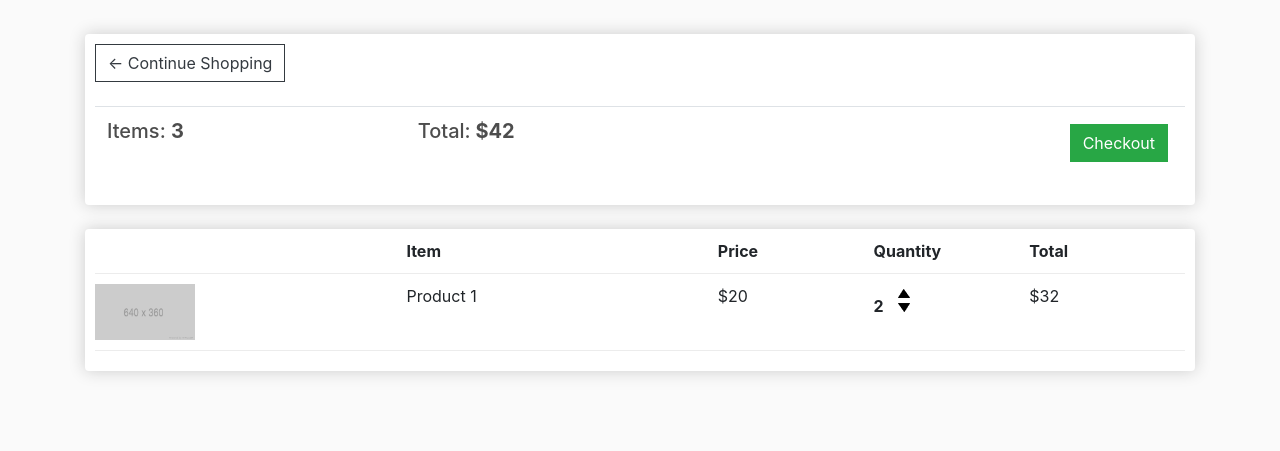
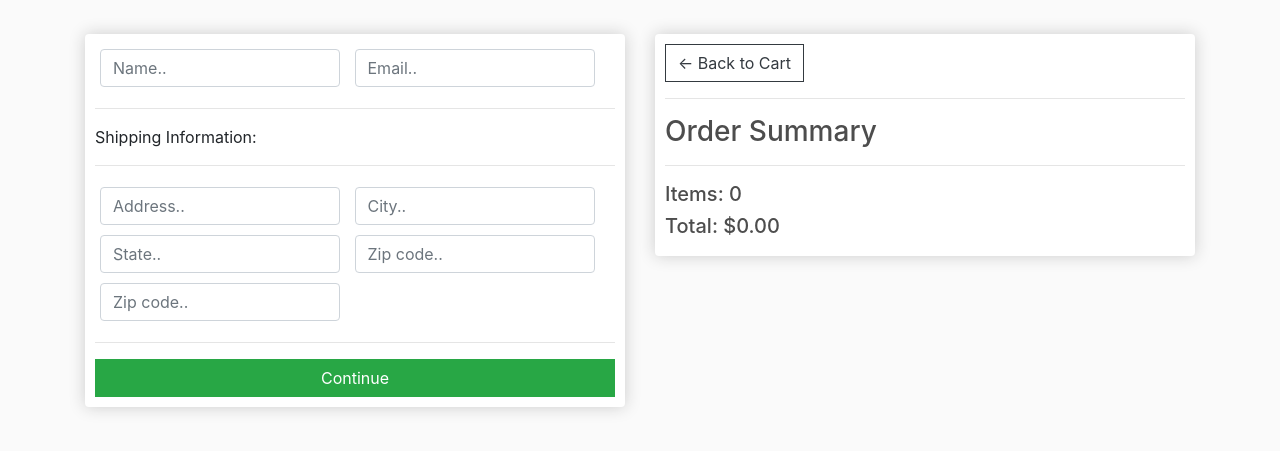
Before and after one commit to jsilvajr1/online_store, a Django app: page /cart/ in a window 1280 px wide. Shown: the part 57-508 px from the top of the page. Run offline with Django 3.2, Linux system fonts and the light colour scheme; lists and menus that the app fills with data are empty; some libraries are stand-ins or nearby versions.

Commit message:
fixed non rendering images in store.html

```diff
--- a/store/templates/store/cart.html
+++ b/store/templates/store/cart.html
@@ -1,51 +1,68 @@
 {% extends 'store/main.html' %}
 {% load static %}
 {% block content %}
-	<div class="row">
-		<div class="col-lg-12">
-			<div class="box-element">
+     <div class="row">
+		<div class="col-lg-6">
+			<div class="box-element" id="form-wrapper">
+				<form id="form">
+					<div id="user-info">
+						<div class="form-field">
+							<input required class="form-control" type="text" name="name" placeholder="Name..">
+						</div>
+						<div class="form-field">
+							<input required class="form-control" type="email" name="email" placeholder="Email..">
+						</div>
+					</div>
 
-				<a  class="btn btn-outline-dark" href="{% url 'store' %}">&#x2190; Continue Shopping</a>
+					<div id="shipping-info">
+						<hr>
+						<p>Shipping Information:</p>
+						<hr>
+						<div class="form-field">
+							<input class="form-control" type="text" name="address" placeholder="Address..">
+						</div>
+						<div class="form-field">
+							<input class="form-control" type="text" name="city" placeholder="City..">
+						</div>
+						<div class="form-field">
+							<input class="form-control" type="text" name="state" placeholder="State..">
+						</div>
+						<div class="form-field">
+							<input class="form-control" type="text" name="zipcode" placeholder="Zip code..">
+						</div>
+						<div class="form-field">
+							<input class="form-control" type="text" name="country" placeholder="Zip code..">
+						</div>
+					</div>
 
-				<br>
-				<br>
-				<table class="table">
-					<tr>
-						<th><h5>Items: <strong>3</strong></h5></th>
-						<th><h5>Total:<strong> $42</strong></h5></th>
-						<th>
-							<a  style="float:right; margin:5px;" class="btn btn-success" href="{% url 'checkout' %}">Checkout</a>
-						</th>
-					</tr>
-				</table>
-
+					<hr>
+					<input id="form-button" class="btn btn-success btn-block" type="submit" value="Continue">
+				</form>
 			</div>
 
 			<br>
+			<div class="box-element hidden" id="payment-info">
+				<small>Paypal Options</small>
+			</div>
+
+		</div>
+
+		<div class="col-lg-6">
 			<div class="box-element">
+				<a  class="btn btn-outline-dark" href="{% url 'cart' %}">&#x2190; Back to Cart</a>
+				<hr>
+				<h3>Order Summary</h3>
+				<hr>
+				{% for item in items %}
 				<div class="cart-row">
-					<div style="flex:2"></div>
-					<div style="flex:2"><strong>Item</strong></div>
-					<div style="flex:1"><strong>Price</strong></div>
-					<div style="flex:1"><strong>Quantity</strong></div>
-					<div style="flex:1"><strong>Total</strong></div>
+					<div style="flex:2"><img class="row-image" src="{{item.product.imageURL}}"></div>
+					<div style="flex:2"><p>{{item.product.name}}</p></div>
+					<div style="flex:1"><p>${{item.product.price|floatformat:2}}</p></div>
+					<div style="flex:1"><p>x{{item.quantity}}</p></div>
 				</div>
-
-				<div class="cart-row">
-					<div style="flex:2"><img class="row-image" src="{% static 'images/placeholder.png' %}"></div>
-					<div style="flex:2"><p>Product 1</p></div>
-					<div style="flex:1"><p>$20</p></div>
-					<div style="flex:1">
-						<p class="quantity">2</p>
-						<div class="quantity">
-							<img class="chg-quantity" src="{% static  'images/arrow2.png' %}">
-
-							<img class="chg-quantity" src="{% static  'images/arrow1.png' %}">
-						</div>
-					</div>
-					<div style="flex:1"><p>$32</p></div>
-				</div>
-
+				{% endfor %}
+				<h5>Items:   {{order.get_cart_items}}</h5>
+				<h5>Total:   ${{order.get_cart_total|floatformat:2}}</h5>
 			</div>
 		</div>
 	</div>
--- a/store/templates/store/main.html
+++ b/store/templates/store/main.html
@@ -51,6 +51,8 @@
 
 	<script src="https://cdn.jsdelivr.net/npm/popper.js@1.16.0/dist/umd/popper.min.js" integrity="sha384-Q6E9RHvbIyZFJoft+2mJbHaEWldlvI9IOYy5n3zV9zzTtmI3UksdQRVvoxMfooAo" crossorigin="anonymous"></script>
 
-	<script src="https://stackpath.bootstrapcdn.com/bootstrap/4.4.1/js/bootstrap.min.js" integrity="sha384-wfSDF2E50Y2D1uUdj0O3uMBJnjuUD4Ih7YwaYd1iqfktj0Uod8GCExl3Og8ifwB6" crossorigin="anonymous"></script>
+  <script src="https://stackpath.bootstrapcdn.com/bootstrap/4.4.1/js/bootstrap.min.js" integrity="sha384-wfSDF2E50Y2D1uUdj0O3uMBJnjuUD4Ih7YwaYd1iqfktj0Uod8GCExl3Og8ifwB6" crossorigin="anonymous"></script>
+
+  <script type="text/javascript" src="{% static 'js/cart.js' %}"></script>
 </body>
 </html>
--- a/store/templates/store/store.html
+++ b/store/templates/store/store.html
@@ -4,7 +4,7 @@
 	<div class="row">
 		{% for product in products %}
       <div class="col-lg-4">
-			<img class="thumbnail" src="{{product.imageURL}}">
+	  <img class="thumbnail" src="{{product.image.url}}">
 		<div class="box-element product">
 			<h6><strong>{{product.name}}</strong></h6>
 			<hr>
--- a/store/views.py
+++ b/store/views.py
@@ -7,9 +7,28 @@ def store(request):
 	return render(request, 'store/store.html', context)
 
 def cart(request):
-	context = {}
+
+	if request.user.is_authenticated:
+		customer = request.user.customer
+		order, created = Order.objects.get_or_create(customer=customer, complete=False)
+		items = order.orderitem_set.all()
+	else:
+		#Create empty cart for now for non-logged in user
+		items = []
+		order = {'get_cart_total':0, 'get_cart_items':0}
+
+	context = {'items':items, 'order':order}
 	return render(request, 'store/cart.html', context)
 
 def checkout(request):
-	context = {}
+	if request.user.is_authenticated:
+		customer = request.user.customer
+		order, created = Order.objects.get_or_create(customer=customer, complete=False)
+		items = order.orderitem_set.all()
+	else:
+		#Create empty cart for now for non-logged in user
+		items = []
+		order = {'get_cart_total':0, 'get_cart_items':0}
+
+	context = {'items':items, 'order':order}
 	return render(request, 'store/checkout.html', context)
```
Also changed, not shown: store/models.py (+28 -8 lines), store/templates/store/checkout.html (+8 -9 lines), db.sqlite3, static/images/bikeyellow.jpg (added), static/images/bluebike.jpg (added), static/images/calaveras.jpg (added), static/images/ddoll.jpg (added), static/images/imagesoul.jpg (added), static/js/cart.js (added). Lines whose indentation alone changed are shown as unchanged.
